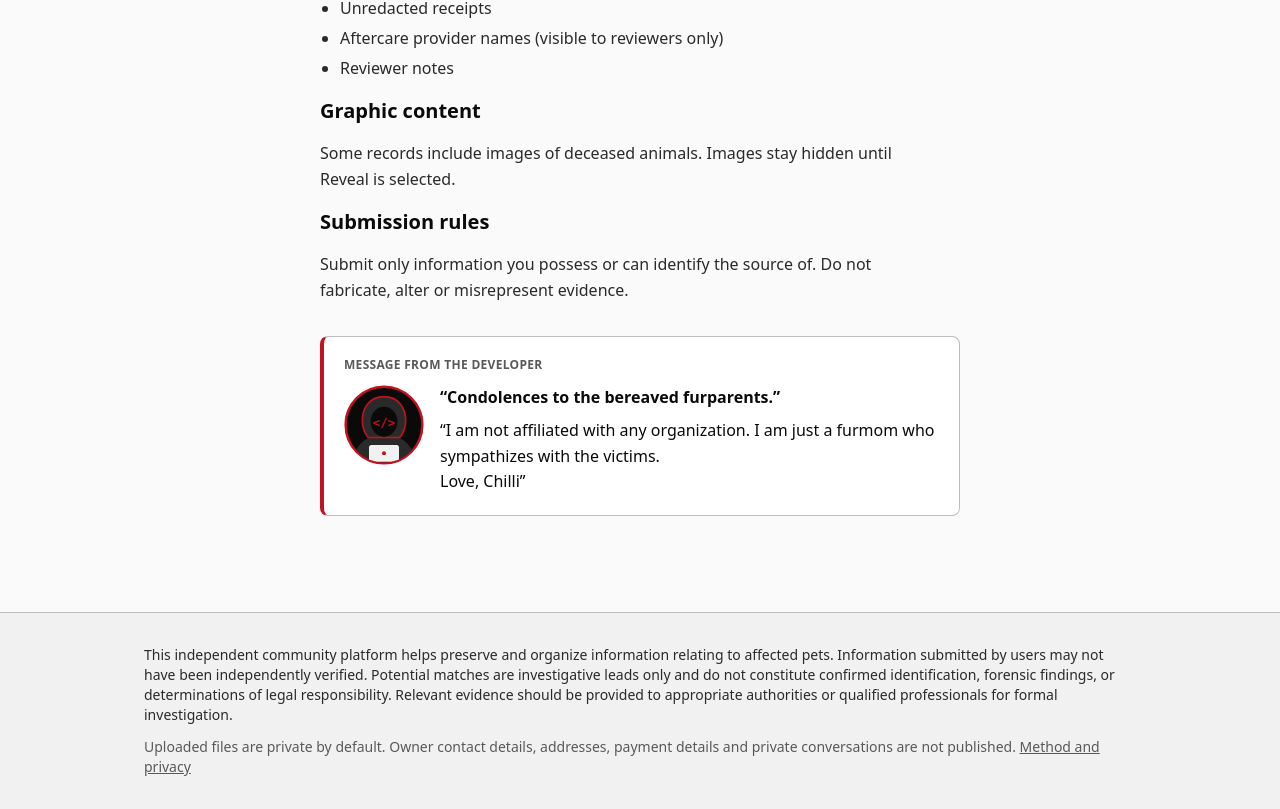
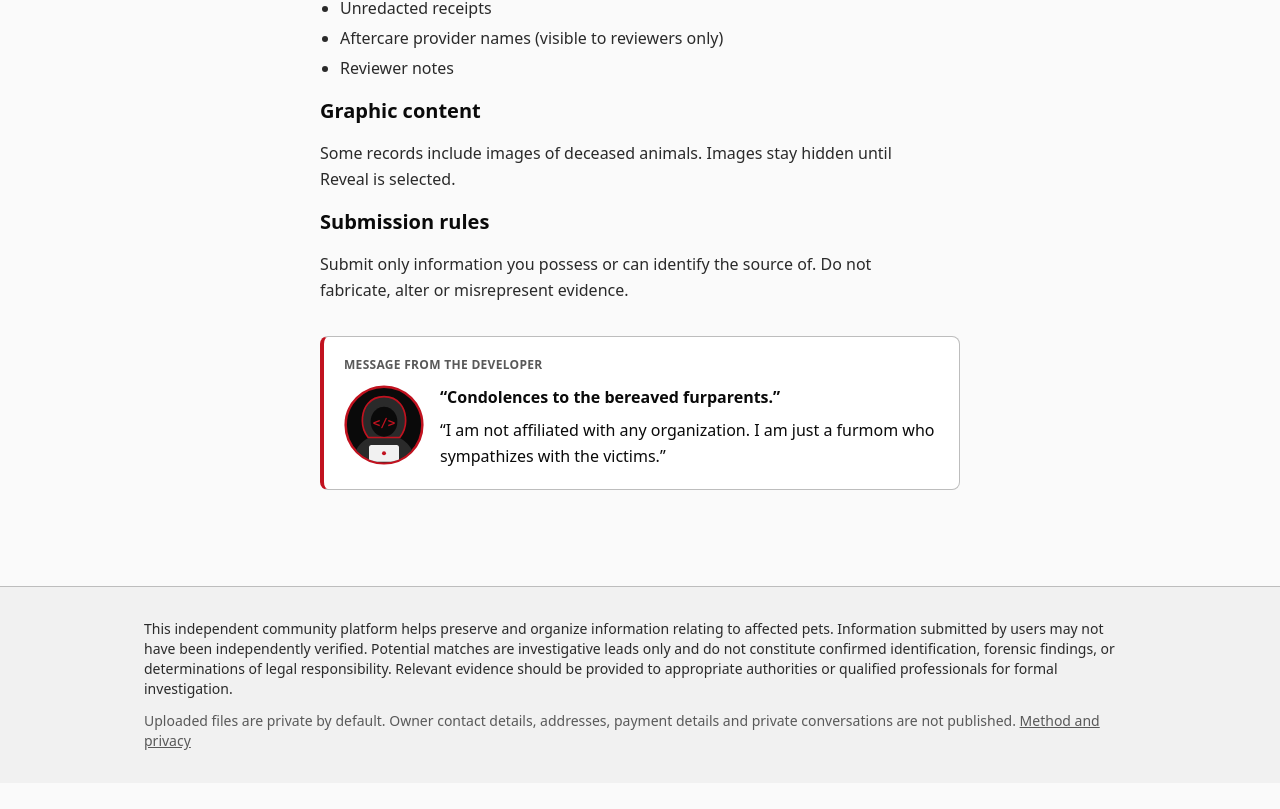
Before and after one commit to shieryl-ryle/CSJDM29, a Next.js app: page /about in a window 1280 px wide. Shown: the part 1117-1926 px from the top of the page. After the commit the page ends 1900 px from the top, so only its background shows below. Built offline with nearby package versions, Linux system fonts and the light colour scheme; no server answers.

Commit message:
Remove signature from developer message

```diff
--- a/src/components/developer-note.tsx
+++ b/src/components/developer-note.tsx
@@ -32,11 +32,7 @@ export function DeveloperNote({ className = "" }: { className?: string }) {
         <ProgrammerIcon />
         <div className="space-y-2 text-ink-900">
           <p className="font-semibold">&ldquo;Condolences to the bereaved furparents.&rdquo;</p>
-          <p>
-            &ldquo;I am not affiliated with any organization. I am just a furmom who sympathizes with the victims.
-            <br />
-            Love, Chilli&rdquo;
-          </p>
+          <p>&ldquo;I am not affiliated with any organization. I am just a furmom who sympathizes with the victims.&rdquo;</p>
         </div>
       </div>
     </section>
```
